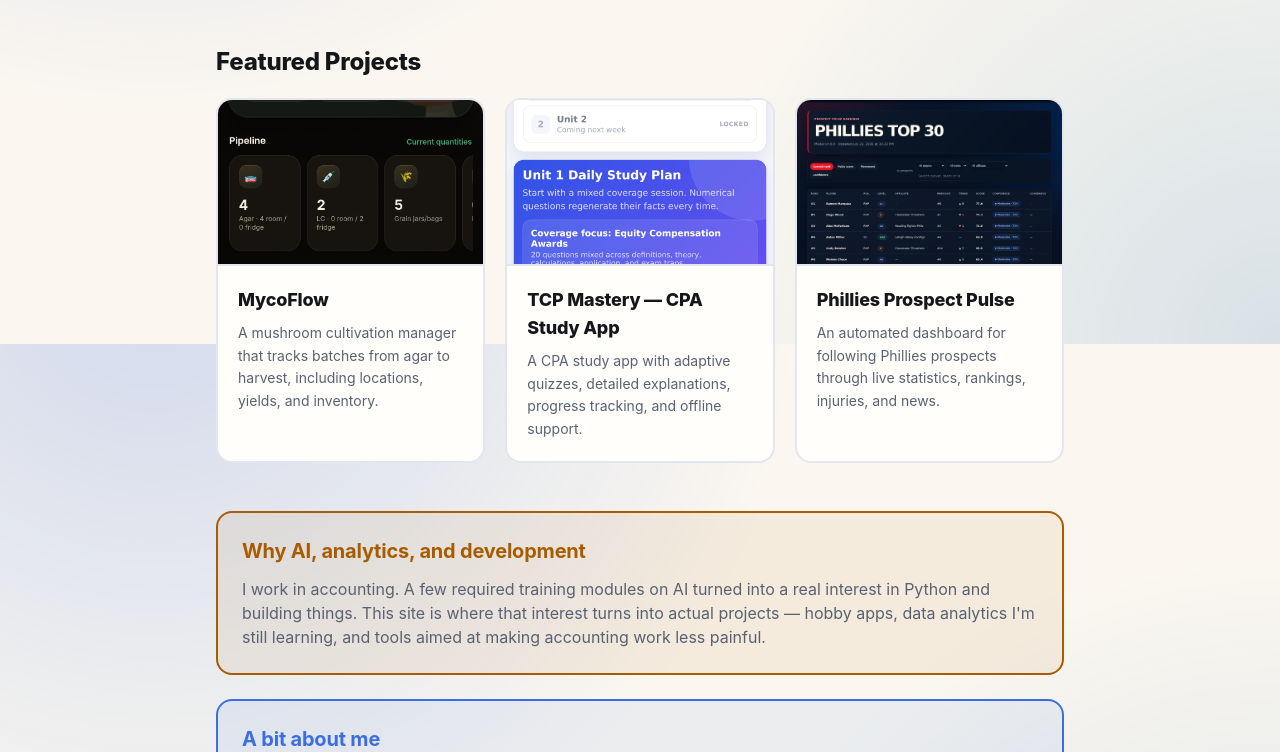
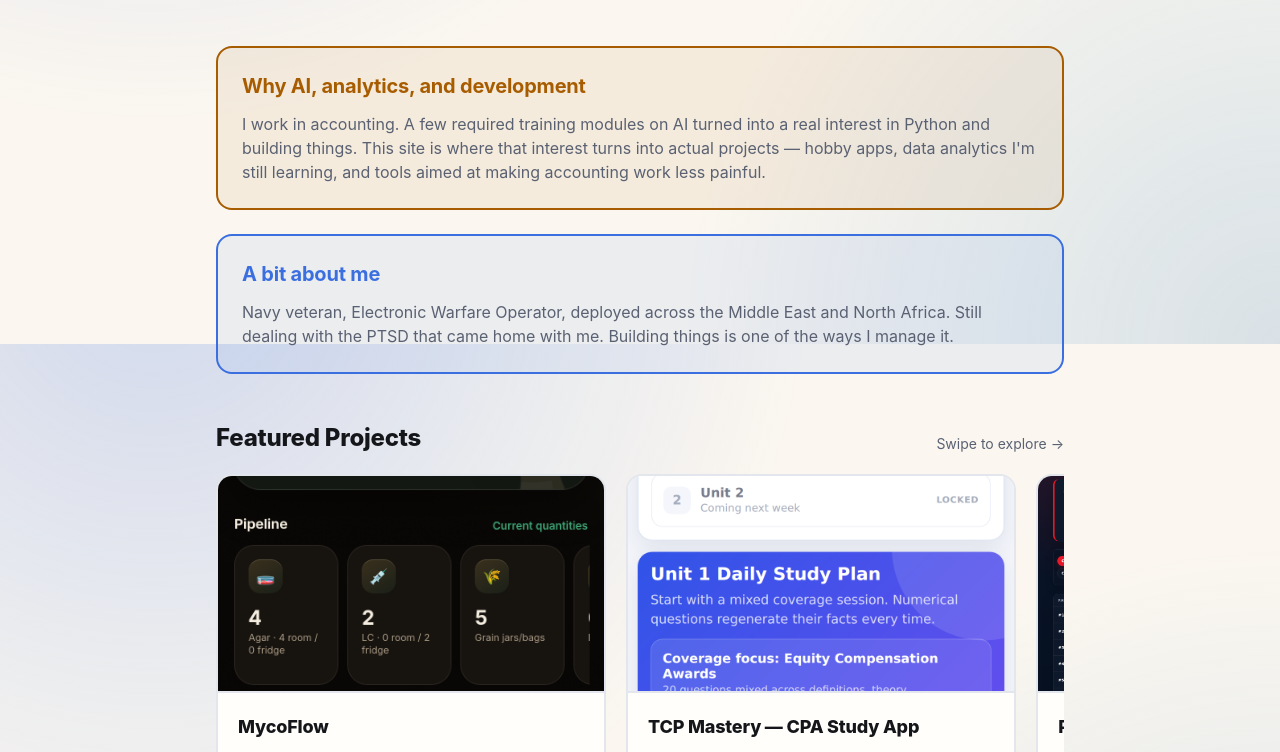
Before and after one commit to travtrego/portfolio-site, a Next.js app: page / in a window 1280 px wide. Shown: the part 456-1208 px from the top of the page. Built offline with nearby package versions, Linux system fonts and the light colour scheme.

Commit message:
Move intro sections above project slider

```diff
--- a/app/page.tsx
+++ b/app/page.tsx
@@ -51,35 +51,6 @@
         ))}
       </section>
 
-      <section className="mt-12">
-        <h2 className="text-2xl font-extrabold">Featured Projects</h2>
-        <div className="mt-5 grid gap-5 sm:grid-cols-3">
-          {featuredProjects.map(({ project, href, description }) => (
-            <Link
-              key={project.title}
-              href={href}
-              className="group overflow-hidden rounded-2xl border-2 border-[var(--border)] bg-[var(--card)] transition-transform hover:-translate-y-1"
-            >
-              {project.images?.[0] && (
-                <div className="relative aspect-[16/10] overflow-hidden border-b-2 border-[var(--border)]">
-                  <Image
-                    src={project.images[0].src}
-                    alt={project.images[0].alt}
-                    fill
-                    sizes="(max-width: 640px) 100vw, 33vw"
-                    className="object-cover transition-transform duration-300 group-hover:scale-[1.02]"
-                  />
-                </div>
-              )}
-              <div className="p-5">
-                <h3 className="text-lg font-extrabold">{project.title}</h3>
-                <p className="mt-2 text-sm leading-relaxed text-[var(--muted)]">{description}</p>
-              </div>
-            </Link>
-          ))}
-        </div>
-      </section>
-
       <section
         className="mt-12 rounded-2xl border-2 p-6"
         style={{
@@ -113,6 +84,39 @@
           ))}
         </div>
       </section>
+
+      <section className="mt-12">
+        <div className="flex items-end justify-between gap-4">
+          <h2 className="text-2xl font-extrabold">Featured Projects</h2>
+          <span className="text-sm text-[var(--muted)]">Swipe to explore →</span>
+        </div>
+
+        <div className="mt-5 flex snap-x snap-mandatory gap-5 overflow-x-auto pb-4">
+          {featuredProjects.map(({ project, href, description }) => (
+            <Link
+              key={project.title}
+              href={href}
+              className="group w-[86%] shrink-0 snap-start overflow-hidden rounded-2xl border-2 border-[var(--border)] bg-[var(--card)] transition-transform hover:-translate-y-1 sm:w-[58%] lg:w-[46%]"
+            >
+              {project.images?.[0] && (
+                <div className="relative aspect-[16/9] overflow-hidden border-b-2 border-[var(--border)]">
+                  <Image
+                    src={project.images[0].src}
+                    alt={project.images[0].alt}
+                    fill
+                    sizes="(max-width: 640px) 86vw, 46vw"
+                    className="object-cover transition-transform duration-300 group-hover:scale-[1.02]"
+                  />
+                </div>
+              )}
+              <div className="p-5">
+                <h3 className="text-lg font-extrabold">{project.title}</h3>
+                <p className="mt-2 text-sm leading-relaxed text-[var(--muted)]">{description}</p>
+              </div>
+            </Link>
+          ))}
+        </div>
+      </section>
     </main>
   );
 }
```
